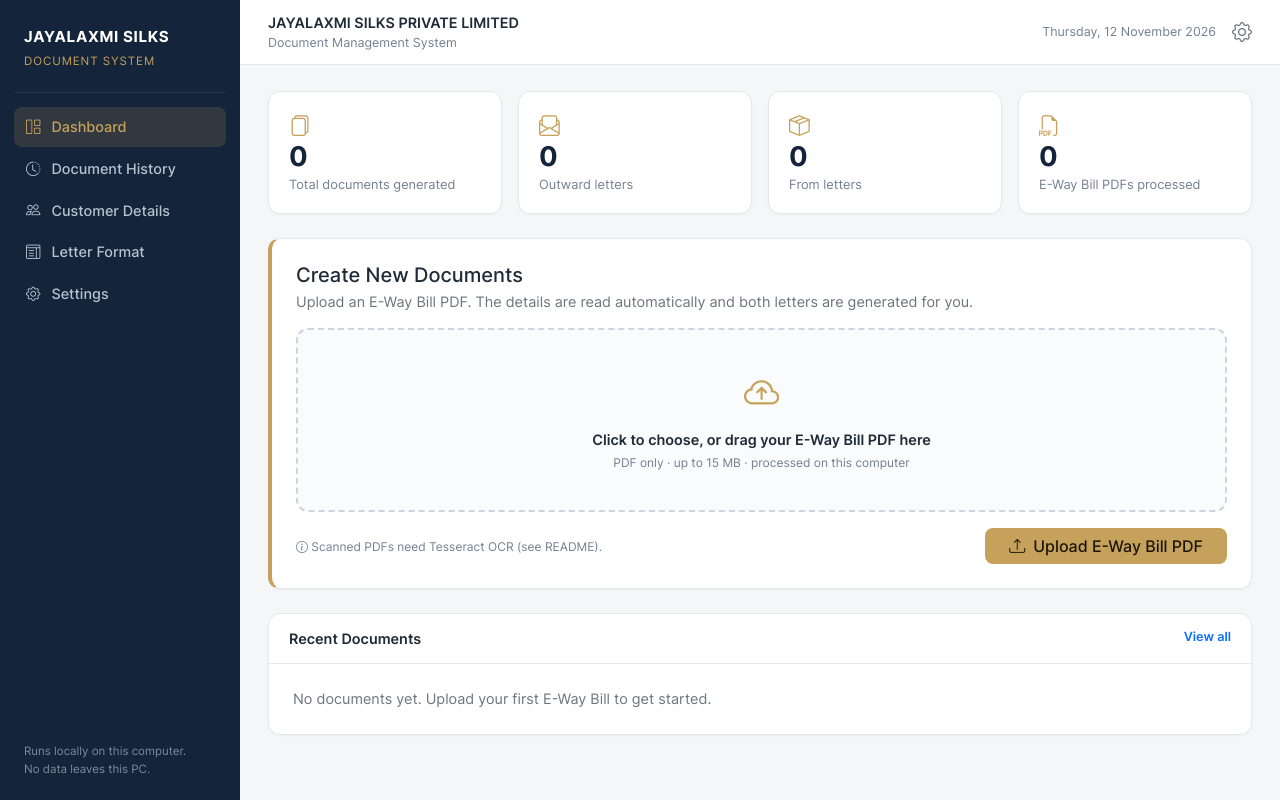
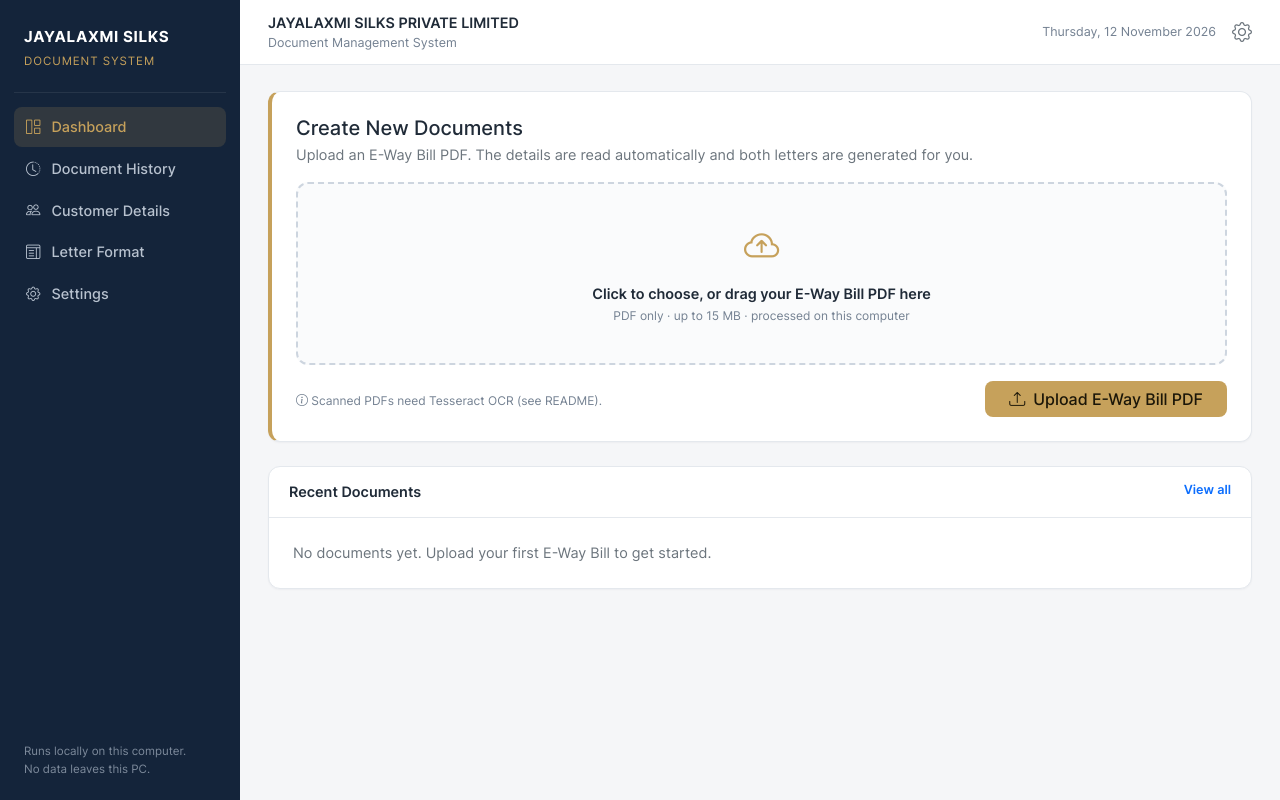
Before and after one commit to Melroy09-10/jayalaxmi__111, a Flask app: page / in a window 1280 px wide. Run offline with Flask 3, Linux system fonts and the light colour scheme; data comes from the database, SQL or seed files in the repository; data that the repository does not hold is empty; some libraries are stand-ins or nearby versions.

Commit message:
Update application

```diff
--- a/JAYALAXMI_DOCUMENT_SYSTEM/app.py
+++ b/JAYALAXMI_DOCUMENT_SYSTEM/app.py
@@ -114,11 +114,8 @@ def load_doc(doc_id):
 @app.route("/")
 def dashboard():
     with db.connect() as c:
-        n_docs = c.execute("SELECT COUNT(*) FROM documents").fetchone()[0]
-        stats = {"total": n_docs * 2, "outward": n_docs, "from": n_docs,
-                 "pdfs": c.execute("SELECT COUNT(*) FROM uploads").fetchone()[0]}
         recent = c.execute("SELECT * FROM documents ORDER BY id DESC LIMIT 6").fetchall()
-    return render_template("dashboard.html", stats=stats, recent=recent, active="dashboard",
+    return render_template("dashboard.html", recent=recent, active="dashboard",
                            ocr=extractor.ocr_available())
 
 
--- a/JAYALAXMI_DOCUMENT_SYSTEM/templates/dashboard.html
+++ b/JAYALAXMI_DOCUMENT_SYSTEM/templates/dashboard.html
@@ -1,9 +1,4 @@
 {% extends "base.html" %}{% block body %}
-<div class="row g-3 mb-4">
-{% for n,l,i in [(stats.total,'Total documents generated','bi-files'),(stats.outward,'Outward letters','bi-envelope-paper'),(stats['from'],'From letters','bi-box-seam'),(stats.pdfs,'E-Way Bill PDFs processed','bi-filetype-pdf')] %}
-  <div class="col-6 col-lg-3"><div class="card stat"><i class="bi {{ i }}"></i><div class="n">{{ n }}</div><div class="l">{{ l }}</div></div></div>
-{% endfor %}</div>
-
 <div class="card mb-4" style="border-left:4px solid var(--gold)"><div class="p-4">
   <h5 class="mb-1">Create New Documents</h5>
   <div class="text-secondary mb-3">Upload an E-Way Bill PDF. The details are read automatically and both letters are generated for you.</div>
```
